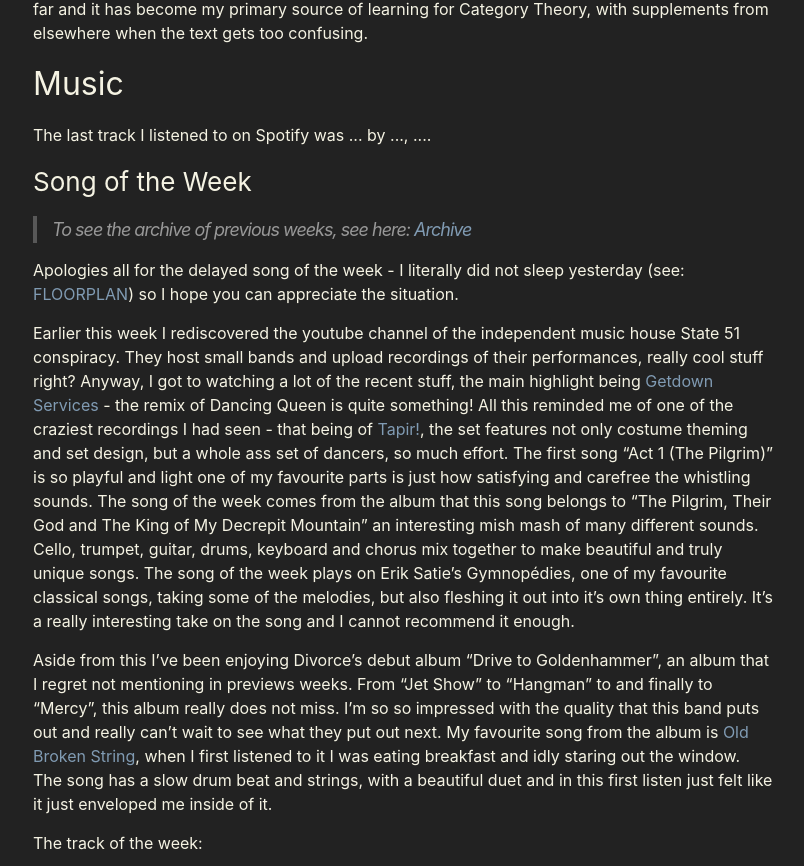
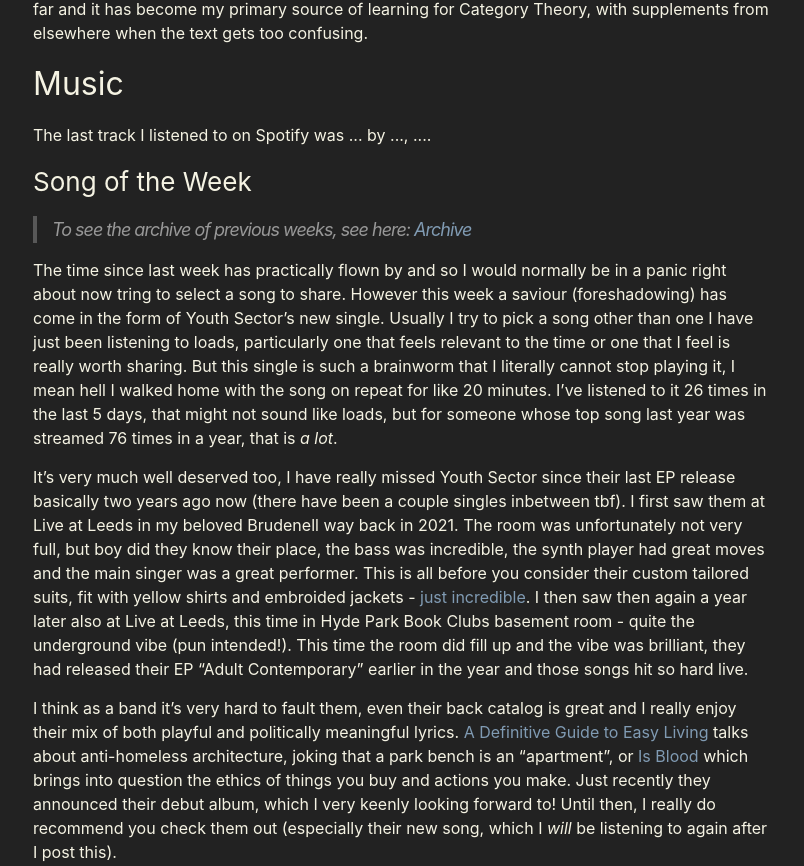
Before and after one commit to awsloth/awsloth.github.io, a Jekyll site: the page built from media.markdown, in a window 1280 px wide and 1400 px high, scrolled down 773 px, cut to the strip 0-866 px from the top of the window. Shown: the whole strip, without its empty margins (237-1041 px from the left). Built offline with Jekyll 4.4.1, drawn with Linux system fonts in a browser that asks for light colours; a script that is not in the unit is left out.

Commit message:
Update song of the week

```diff
--- a/media.markdown
+++ b/media.markdown
@@ -39,15 +39,15 @@ A textbook on basics of Category Theory, one which is supposedly an easier read
 
 > To see the archive of previous weeks, see here: [Archive](/media/song-archive)
 
-Apologies all for the delayed song of the week - I literally did not sleep yesterday (see: [FLOORPLAN](https://devpost.com/software/floorplan)) so I hope you can appreciate the situation.
+The time since last week has practically flown by and so I would normally be in a panic right about now tring to select a song to share. However this week a saviour (foreshadowing) has come in the form of Youth Sector's new single. Usually I try to pick a song other than one I have just been listening to loads, particularly one that feels relevant to the time or one that I feel is really worth sharing. But this single is such a brainworm that I literally cannot stop playing it, I mean hell I walked home with the song on repeat for like 20 minutes. I've listened to it 26 times in the last 5 days, that might not sound like loads, but for someone whose top song last year was streamed 76 times in a year, that is *a lot*.
 
-Earlier this week I rediscovered the youtube channel of the independent music house State 51 conspiracy. They host small bands and upload recordings of their performances, really cool stuff right? Anyway, I got to watching a lot of the recent stuff, the main highlight being [Getdown Services](https://youtu.be/6HwclLOAe5Y?si=kODPtXeOXtH5pIFi) - the remix of Dancing Queen is quite something! All this reminded me of one of the craziest recordings I had seen - that being of [Tapir!](https://youtu.be/6cNaMVvBrXA?si=cTqwmglQ3sz2Dml6), the set features not only costume theming and set design, but a whole ass set of dancers, so much effort. The first song "Act 1 (The Pilgrim)" is so playful and light one of my favourite parts is just how satisfying and carefree the whistling sounds. The song of the week comes from the album that this song belongs to "The Pilgrim, Their God and The King of My Decrepit Mountain" an interesting mish mash of many different sounds. Cello, trumpet, guitar, drums, keyboard and chorus mix together to make beautiful and truly unique songs. The song of the week plays on Erik Satie's Gymnopédies, one of my favourite classical songs, taking some of the melodies, but also fleshing it out into it's own thing entirely. It's a really interesting take on the song and I cannot recommend it enough.
+It's very much well deserved too, I have really missed Youth Sector since their last EP release basically two years ago now (there have been a couple singles inbetween tbf). I first saw them at Live at Leeds in my beloved Brudenell way back in 2021. The room was unfortunately not very full, but boy did they know their place, the bass was incredible, the synth player had great moves and the main singer was a great performer. This is all before you consider their custom tailored suits, fit with yellow shirts and embroided jackets - [just incredible](https://images.squarespace-cdn.com/content/v1/5bb4859977b9034f3f47cdac/5fb97da5-f1e8-4e3f-b03f-36f63668c2c0/Youth-Sector---Film-14.jpg). I then saw then again a year later also at Live at Leeds, this time in Hyde Park Book Clubs basement room - quite the underground vibe (pun intended!). This time the room did fill up and the vibe was brilliant, they had released their EP "Adult Contemporary" earlier in the year and those songs hit so hard live.
 
-Aside from this I've been enjoying Divorce's debut album "Drive to Goldenhammer", an album that I regret not mentioning in previews weeks. From "Jet Show" to "Hangman" to and finally to "Mercy", this album really does not miss. I'm so so impressed with the quality that this band puts out and really can't wait to see what they put out next. My favourite song from the album is [Old Broken String](https://open.spotify.com/track/106QxLbImPeGaatF3TecJf?si=1ac9d5f87ec840ff), when I first listened to it I was eating breakfast and idly staring out the window. The song has a slow drum beat and strings, with a beautiful duet and in this first listen just felt like it just enveloped me inside of it.
+I think as a band it's very hard to fault them, even their back catalog is great and I really enjoy their mix of both playful and politically meaningful lyrics. [A Definitive Guide to Easy Living](https://open.spotify.com/track/6ZZdTbemp6zOy5nTR04Tdb?si=3c5d233cc6c14b85) talks about anti-homeless architecture, joking that a park bench is an "apartment", or [Is Blood](https://open.spotify.com/track/0H3BbpclhUbW0r2HaXfB28?si=a8335ebe83414dae) which brings into question the ethics of things you buy and actions you make. Just recently they announced their debut album, which I very keenly looking forward to! Until then, I really do recommend you check them out (especially their new song, which I *will* be listening to again after I post this).
 
 The track of the week:
 
-<iframe style="border-radius:12px" src="https://open.spotify.com/embed/track/2nG9BddUCV1MsPnmQ5U00f?utm_source=generator" width="100%" height="152" frameBorder="0" allowfullscreen="" allow="autoplay; clipboard-write; encrypted-media; fullscreen; picture-in-picture" loading="lazy"></iframe>
+<iframe style="border-radius:12px" src="https://open.spotify.com/embed/track/1Bw0ADrxOEWobcvCpHUrD2?utm_source=generator" width="100%" height="152" frameBorder="0" allowfullscreen="" allow="autoplay; clipboard-write; encrypted-media; fullscreen; picture-in-picture" loading="lazy"></iframe>
 
 To see an archive of the songs I have previously added, see here:
 
```
